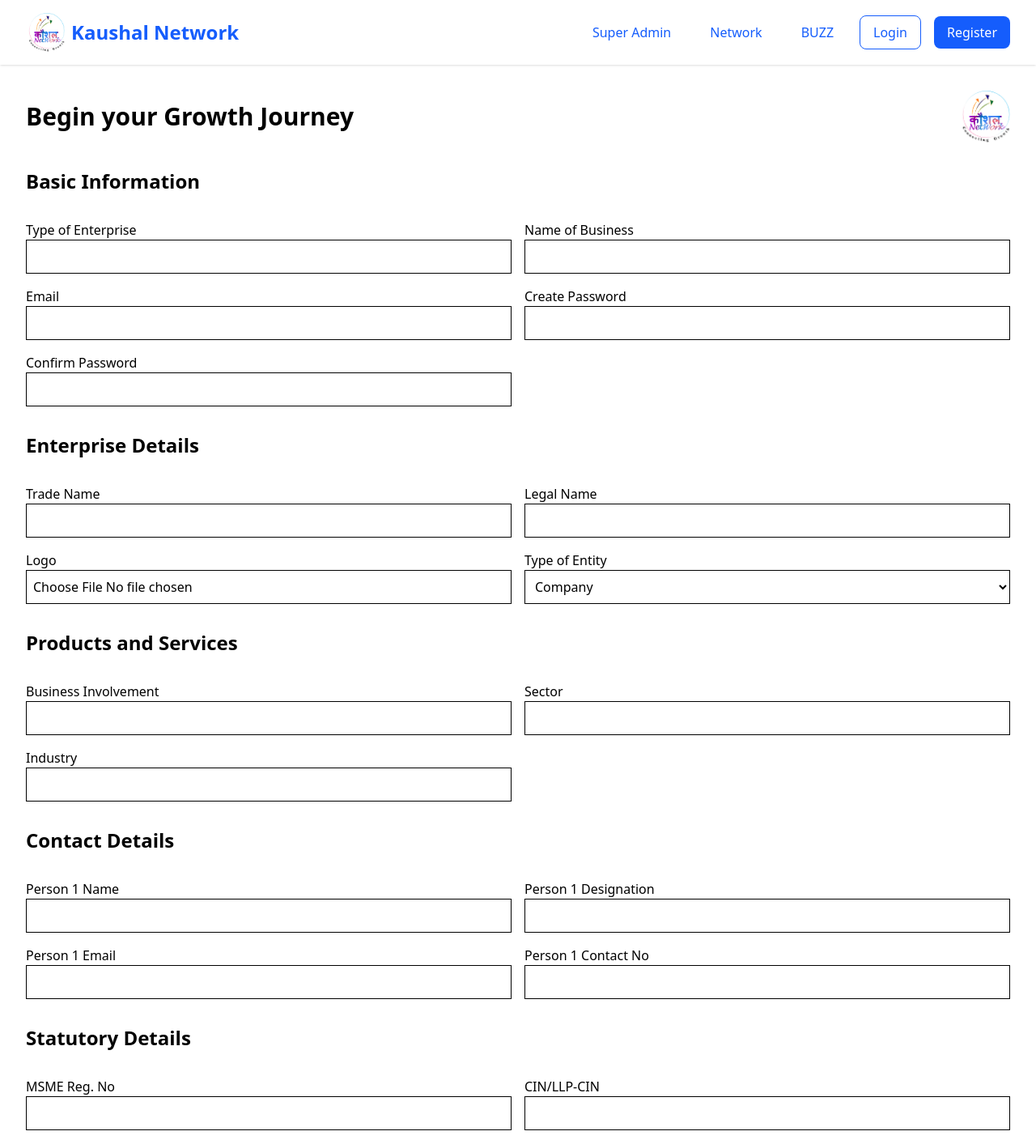
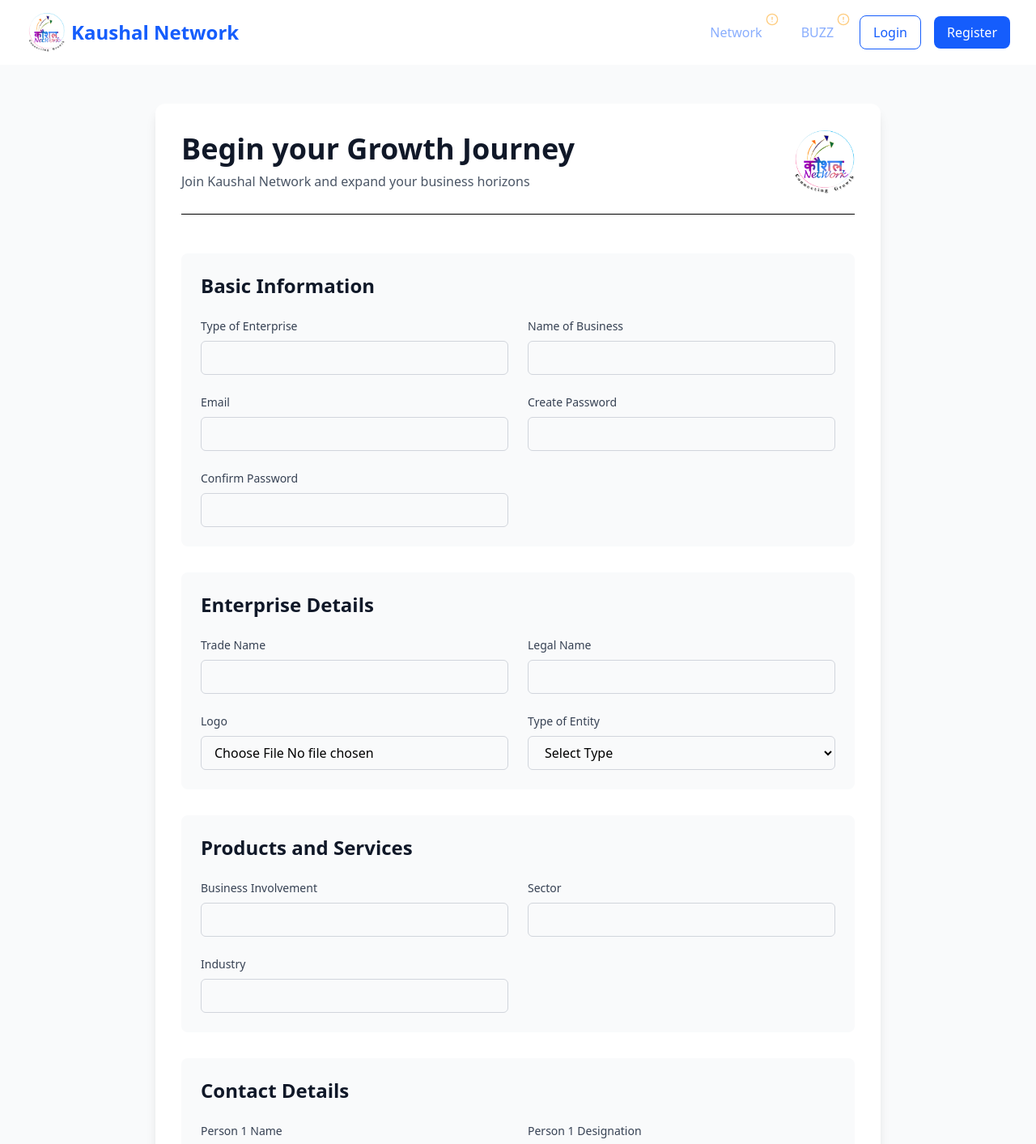
Before and after one commit to KibouSystems/kaushalnetwork-clientserver, a React (Vite) app: page /register-company in a window 1280 px wide. Shown: the top 1413 px of the page at 81% size. Built offline with nearby package versions, Linux system fonts and the light colour scheme.

Commit message:
added disabled btn for network and buzz when user not verified

```diff
--- a/src/App.tsx
+++ b/src/App.tsx
@@ -34,7 +34,7 @@
     }, [dispatch]);
 
     // Only hide the navbar on the exact /admin/dashboard route
-    const hideNavbar = location.pathname === "/admin/dashboard";
+    const hideNavbar = location.pathname === "/superadmin/dashboard";
 
     return (
         <>
@@ -61,8 +61,8 @@
                         </ProtectedAdminRoute>
                     }
                 />
-                <Route path="/admin/dashboard" element={<AdminDashboard />} />
-                <Route path="/admin/login" element={<SuperadminLogin />} />
+                <Route path="/superadmin/dashboard" element={<AdminDashboard />} />
+                <Route path="/superadmin/login" element={<SuperadminLogin />} />
 
                 {/* Catch-all */}
                 <Route path="*" element={<NotFoundPage />} />
--- a/src/components/Navbar.tsx
+++ b/src/components/Navbar.tsx
@@ -1,6 +1,6 @@
 import React, { useState, useEffect } from 'react';
 import { Button } from './ui/button';
-import { Cookie, Menu, X } from 'lucide-react';
+import { Cookie, Menu, X, AlertCircle } from 'lucide-react';
 import { Link, useNavigate } from 'react-router-dom';
 import logoImage from '../logo/image.png'; // Update import
 import { useDispatch, useSelector } from 'react-redux';
@@ -8,6 +8,7 @@
 import { RootState, AppDispatch } from '../app/store';
 import { toast } from 'react-hot-toast';
 import Cookies from 'js-cookie';
+import axios from 'axios';
 
 const Navbar: React.FC = () => {
   const dispatch = useDispatch<AppDispatch>();
@@ -15,6 +16,7 @@
   const navigate = useNavigate();
   const [isOpen, setIsOpen] = useState(false);
   const [isAdminView, setIsAdminView] = useState(false);
+  const [isVerified, setIsVerified] = useState(false);
 
   const toggleMenu = () => setIsOpen(!isOpen);
 
@@ -54,6 +56,24 @@
     }
   }, [navigate]);
 
+  useEffect(() => {
+    const checkVerification = async () => {
+      const token = Cookies.get('auth_token');
+      if (token) {
+        try {
+          const response = await axios.get('http://localhost:3000/api/v0/company/company-user-view', {
+            headers: { Authorization: `Bearer ${token}` }
+          });
+          setIsVerified(response.data.verified);
+        } catch (error) {
+          console.error('Error checking verification:', error);
+        }
+      }
+    };
+
+    checkVerification();
+  }, []);
+
   const handleAdminNavigation = () => {
     const isAdmin = Cookies.get('admin_view') === 'true';
     if (!isAdmin) {
@@ -65,6 +85,14 @@
 
   const handleSuperAdminNavigation = () => {
     window.open('/admin/dashboard', '_blank');
+  };
+
+  const handleUnverifiedClick = (e: React.MouseEvent) => {
+    e.preventDefault();
+    toast.error('Your account needs to be verified to access this feature', {
+      icon: '🔒',
+      duration: 4000,
+    });
   };
 
   return (
@@ -84,12 +112,7 @@
 
         {/* Desktop Nav */}
         <nav className="hidden md:flex space-x-2 lg:space-x-4 items-center">
-          <Button
-            variant="ghost"
-            onClick={handleSuperAdminNavigation}
-          >
-            Super Admin
-          </Button>
+
           {isAdminView ? (
             <Button
               variant="ghost"
@@ -105,10 +128,49 @@
               User View
             </Button>
           )}
-          <Button variant="ghost" onClick={() => navigate('/network')}>Network</Button>
-          <Button variant="ghost" onClick={() => navigate('/buzz')}>
-            BUZZ
-          </Button>
+
+          {/* Network Button */}
+          <div className="relative group">
+            <Button
+              variant="ghost"
+              onClick={isVerified ? () => navigate('/network') : handleUnverifiedClick}
+              className={!isVerified ? 'opacity-50 cursor-not-allowed' : ''}
+            >
+              Network
+              {!isVerified && (
+                <div className="absolute -top-1 -right-1">
+                  <AlertCircle className="w-4 h-4 text-amber-500" />
+                </div>
+              )}
+            </Button>
+            {!isVerified && (
+              <div className="absolute hidden group-hover:block w-48 p-2 bg-amber-50 text-amber-800 text-xs rounded-md -bottom-8 left-1/2 transform -translate-x-1/2 shadow-lg border border-amber-200">
+                Account verification required
+              </div>
+            )}
+          </div>
+
+          {/* Buzz Button */}
+          <div className="relative group">
+            <Button
+              variant="ghost"
+              onClick={isVerified ? () => navigate('/buzz') : handleUnverifiedClick}
+              className={!isVerified ? 'opacity-50 cursor-not-allowed' : ''}
+            >
+              BUZZ
+              {!isVerified && (
+                <div className="absolute -top-1 -right-1">
+                  <AlertCircle className="w-4 h-4 text-amber-500" />
+                </div>
+              )}
+            </Button>
+            {!isVerified && (
+              <div className="absolute hidden group-hover:block w-48 p-2 bg-amber-50 text-amber-800 text-xs rounded-md -bottom-8 left-1/2 transform -translate-x-1/2 shadow-lg border border-amber-200">
+                Account verification required
+              </div>
+            )}
+          </div>
+
           {isAuthenticated ? (
             <Button variant="outline" onClick={handleLogout}>
               Logout
@@ -153,12 +215,31 @@
               User View
             </Button>
           )}
-          <Button variant="ghost" className="w-full text-left" onClick={() => navigate('/network')}>
+
+          <Button
+            variant="ghost"
+            className="w-full text-left relative"
+            onClick={isVerified ? () => navigate('/network') : handleUnverifiedClick}
+            disabled={!isVerified}
+          >
             Network
+            {!isVerified && (
+              <AlertCircle className="w-4 h-4 text-amber-500 absolute right-2 top-1/2 -translate-y-1/2" />
+            )}
           </Button>
-          <Button variant="ghost" className="w-full text-left" onClick={() => navigate('/buzz')}>
+
+          <Button
+            variant="ghost"
+            className="w-full text-left relative"
+            onClick={isVerified ? () => navigate('/buzz') : handleUnverifiedClick}
+            disabled={!isVerified}
+          >
             BUZZ
+            {!isVerified && (
+              <AlertCircle className="w-4 h-4 text-amber-500 absolute right-2 top-1/2 -translate-y-1/2" />
+            )}
           </Button>
+
           {isAuthenticated ? (
             <Button variant="outline" className="w-full text-left" onClick={handleLogout}>
               Logout
@@ -178,6 +259,15 @@
           )}
         </div>
       )}
+
+      {!isVerified && isAuthenticated && (
+        <div className="bg-amber-50 border-t border-amber-200">
+          <div className="max-w-7xl mx-auto px-4 py-2 text-sm text-amber-800 flex items-center justify-center gap-2">
+            <AlertCircle className="w-4 h-4" />
+            Your account is pending verification. Some features will be limited until verification is complete.
+          </div>
+        </div>
+      )}
     </header>
   );
 };
--- a/src/pages/Admin/Dashboard/SuperAdminDashboard.tsx
+++ b/src/pages/Admin/Dashboard/SuperAdminDashboard.tsx
@@ -47,7 +47,7 @@
   expertise: string | null;
 }
 
-export default function AdminDashboard() {
+export default function SuperAdminDashboard() {
   const navigate = useNavigate();
   const [companies, setCompanies] = useState<Company[]>([]);
   const [filteredCompanies, setFilteredCompanies] = useState<Company[]>([]);
@@ -62,7 +62,7 @@
   useEffect(() => {
     const token = Cookies.get('admin_token');
     if (!token) {
-      navigate('/admin/login');
+      navigate('/superadmin/login');
       return;
     }
     setIsAuthenticated(true);
@@ -198,7 +198,7 @@
           {/* Header with logout */}
           <div className="flex justify-between items-center mb-8">
             <div>
-              <h1 className="text-3xl font-bold text-gray-900">Admin Dashboard</h1>
+              <h1 className="text-3xl font-bold text-gray-900"> Super Admin Dashboard</h1>
               <p className="text-gray-600">
                 {filteredCompanies.length} {filteredCompanies.length === 1 ? 'company' : 'companies'} found
               </p>
--- a/src/pages/Admin/Superadmin/SuperadminLogin.tsx
+++ b/src/pages/Admin/Superadmin/SuperadminLogin.tsx
@@ -37,7 +37,7 @@
   return (
     <div className="min-h-screen flex items-center justify-center bg-gray-100">
       <div className="bg-white p-8 rounded-lg shadow-md w-96">
-        <h1 className="text-2xl font-bold mb-6 text-center">Admin Login</h1>
+        <h1 className="text-2xl font-bold mb-6 text-center">Super Admin Login</h1>
         <form onSubmit={handleSubmit} className="space-y-4">
           <div>
             <label className="block text-sm font-medium mb-1">Username</label>
--- a/src/pages/Auth/CompanyUserLogin.tsx
+++ b/src/pages/Auth/CompanyUserLogin.tsx
@@ -33,7 +33,7 @@
           // Also log the stored token
           // console.log('Stored token:', localStorage.getItem('token'));
           toast.success('Login successful!');
-          navigate('/dashboard');
+          navigate('/admin-view');
         } else {
           console.error('No token received');
           toast.error('Login successful but no token received');
--- a/src/pages/RegisterCompany.tsx
+++ b/src/pages/RegisterCompany.tsx
@@ -70,155 +70,236 @@
   }
 
   return (
+    <div className="min-h-screen bg-gray-50 py-12 px-4 sm:px-6 lg:px-8">
+      <div className="max-w-4xl mx-auto bg-white rounded-xl shadow-lg">
         <form onSubmit={handleSubmit} className="space-y-8 p-8">
-      {/* Add Logo and Title */}
-      <div className="flex items-center justify-between mb-8">
-        <h2 className="text-3xl font-bold">Begin your Growth Journey</h2>
-        <img src={logoImage} alt="Kaushal Network" className="h-16 w-16 object-contain" />
+          {/* Header Section */}
+          <div className="flex items-center justify-between mb-12 border-b pb-6">
+            <div>
+              <h2 className="text-4xl font-bold text-gray-900">Begin your Growth Journey</h2>
+              <p className="mt-2 text-gray-600">Join Kaushal Network and expand your business horizons</p>
+            </div>
+            <img src={logoImage} alt="Kaushal Network" className="h-20 w-20 object-contain" />
           </div>
 
-      <h2 className="text-2xl font-bold">Basic Information</h2>
-
-      <div className="grid grid-cols-2 gap-4">
+          {/* Basic Information Section */}
+          <div className="bg-gray-50 p-6 rounded-lg">
+            <h2 className="text-2xl font-bold text-gray-900 mb-6">Basic Information</h2>
+            <div className="grid grid-cols-1 md:grid-cols-2 gap-6">
               <div>
-          <label>Type of Enterprise</label>
-          <input name="typeOfEnterprise" onChange={handleChange} className="border p-2 w-full" />
+                <label className="block text-sm font-medium text-gray-700 mb-2">Type of Enterprise</label>
+                <input
+                  name="typeOfEnterprise"
+                  onChange={handleChange}
+                  className="w-full px-4 py-2 border border-gray-300 rounded-md focus:ring-2 focus:ring-blue-500 focus:border-blue-500"
+                />
               </div>
               <div>
-          <label>Name of Business</label>
-          <input name="nameOfBusiness" onChange={handleChange} className="border p-2 w-full" />
+                <label className="block text-sm font-medium text-gray-700 mb-2">Name of Business</label>
+                <input
+                  name="nameOfBusiness"
+                  onChange={handleChange}
+                  className="w-full px-4 py-2 border border-gray-300 rounded-md focus:ring-2 focus:ring-blue-500 focus:border-blue-500"
+                />
               </div>
               <div>
-          <label>Email</label>
-          <input name="email" type="email" onChange={handleChange} className="border p-2 w-full" />
+                <label className="block text-sm font-medium text-gray-700 mb-2">Email</label>
+                <input
+                  name="email"
+                  type="email"
+                  onChange={handleChange}
+                  className="w-full px-4 py-2 border border-gray-300 rounded-md focus:ring-2 focus:ring-blue-500 focus:border-blue-500"
+                />
               </div>
               <div>
-          <label>Create Password</label>
+                <label className="block text-sm font-medium text-gray-700 mb-2">Create Password</label>
                 <input
                   name="password"
                   type="password"
                   onChange={handleChange}
-            className="border p-2 w-full"
+                  className="w-full px-4 py-2 border border-gray-300 rounded-md focus:ring-2 focus:ring-blue-500 focus:border-blue-500"
                 />
               </div>
               <div>
-          <label>Confirm Password</label>
+                <label className="block text-sm font-medium text-gray-700 mb-2">Confirm Password</label>
                 <input
                   name="confirmPassword"
                   type="password"
                   onChange={handleChange}
-            className="border p-2 w-full"
+                  className="w-full px-4 py-2 border border-gray-300 rounded-md focus:ring-2 focus:ring-blue-500 focus:border-blue-500"
                 />
               </div>
             </div>
+          </div>
 
-      <h2 className="text-2xl font-bold mt-8">Enterprise Details</h2>
-
-      <div className="grid grid-cols-2 gap-4">
+          {/* Enterprise Details Section */}
+          <div className="bg-gray-50 p-6 rounded-lg">
+            <h2 className="text-2xl font-bold text-gray-900 mb-6">Enterprise Details</h2>
+            <div className="grid grid-cols-1 md:grid-cols-2 gap-6">
               <div>
-          <label>Trade Name</label>
-          <input name="tradeName" onChange={handleChange} className="border p-2 w-full" />
+                <label className="block text-sm font-medium text-gray-700 mb-2">Trade Name</label>
+                <input
+                  name="tradeName"
+                  onChange={handleChange}
+                  className="w-full px-4 py-2 border border-gray-300 rounded-md focus:ring-2 focus:ring-blue-500 focus:border-blue-500"
+                />
               </div>
               <div>
-          <label>Legal Name</label>
-          <input name="legalName" onChange={handleChange} className="border p-2 w-full" />
+                <label className="block text-sm font-medium text-gray-700 mb-2">Legal Name</label>
+                <input
+                  name="legalName"
+                  onChange={handleChange}
+                  className="w-full px-4 py-2 border border-gray-300 rounded-md focus:ring-2 focus:ring-blue-500 focus:border-blue-500"
+                />
               </div>
               <div>
-          <label>Logo</label>
+                <label className="block text-sm font-medium text-gray-700 mb-2">Logo</label>
                 <input
                   name="logo"
                   type="file"
                   onChange={handleFileChange}
-            className="border p-2 w-full"
+                  className="w-full px-4 py-2 border border-gray-300 rounded-md focus:ring-2 focus:ring-blue-500 focus:border-blue-500"
                 />
               </div>
               <div>
-          <label>Type of Entity</label>
-          <select name="typeOfEntity" onChange={handleChange} className="border p-2 w-full">
-            <option>Company</option>
-            <option>LLP</option>
-            <option>Proprietor</option>
-            <option>Joint Venture</option>
-            <option>Foreign Company</option>
+                <label className="block text-sm font-medium text-gray-700 mb-2">Type of Entity</label>
+                <select
+                  name="typeOfEntity"
+                  onChange={handleChange}
+                  className="w-full px-4 py-2 border border-gray-300 rounded-md focus:ring-2 focus:ring-blue-500 focus:border-blue-500"
+                >
+                  <option value="">Select Type</option>
+                  <option value="Company">Company</option>
+                  <option value="LLP">LLP</option>
+                  <option value="Proprietor">Proprietor</option>
+                  <option value="Joint Venture">Joint Venture</option>
+                  <option value="Foreign Company">Foreign Company</option>
                 </select>
               </div>
             </div>
+          </div>
 
-      {/* Products and Services */}
-      <h2 className="text-2xl font-bold mt-8">Products and Services</h2>
-
-      <div className="grid grid-cols-2 gap-4">
+          {/* Products and Services Section */}
+          <div className="bg-gray-50 p-6 rounded-lg">
+            <h2 className="text-2xl font-bold text-gray-900 mb-6">Products and Services</h2>
+            <div className="grid grid-cols-1 md:grid-cols-2 gap-6">
               <div>
-          <label>Business Involvement</label>
-          <input name="businessInvolvement" onChange={handleChange} className="border p-2 w-full" />
+                <label className="block text-sm font-medium text-gray-700 mb-2">Business Involvement</label>
+                <input
+                  name="businessInvolvement"
+                  onChange={handleChange}
+                  className="w-full px-4 py-2 border border-gray-300 rounded-md focus:ring-2 focus:ring-blue-500 focus:border-blue-500"
+                />
               </div>
               <div>
-          <label>Sector</label>
-          <input name="sector" onChange={handleChange} className="border p-2 w-full" />
+                <label className="block text-sm font-medium text-gray-700 mb-2">Sector</label>
+                <input
+                  name="sector"
+                  onChange={handleChange}
+                  className="w-full px-4 py-2 border border-gray-300 rounded-md focus:ring-2 focus:ring-blue-500 focus:border-blue-500"
+                />
               </div>
               <div>
-          <label>Industry</label>
-          <input name="industry" onChange={handleChange} className="border p-2 w-full" />
+                <label className="block text-sm font-medium text-gray-700 mb-2">Industry</label>
+                <input
+                  name="industry"
+                  onChange={handleChange}
+                  className="w-full px-4 py-2 border border-gray-300 rounded-md focus:ring-2 focus:ring-blue-500 focus:border-blue-500"
+                />
+              </div>
             </div>
           </div>
 
-      {/* Contact Details */}
-      <h2 className="text-2xl font-bold mt-8">Contact Details</h2>
-
-      <div className="grid grid-cols-2 gap-4">
+          {/* Contact Details Section */}
+          <div className="bg-gray-50 p-6 rounded-lg">
+            <h2 className="text-2xl font-bold text-gray-900 mb-6">Contact Details</h2>
+            <div className="grid grid-cols-1 md:grid-cols-2 gap-6">
               <div>
-          <label>Person 1 Name</label>
-          <input name="contact1.name" onChange={handleChange} className="border p-2 w-full" />
+                <label className="block text-sm font-medium text-gray-700 mb-2">Person 1 Name</label>
+                <input
+                  name="contact1.name"
+                  onChange={handleChange}
+                  className="w-full px-4 py-2 border border-gray-300 rounded-md focus:ring-2 focus:ring-blue-500 focus:border-blue-500"
+                />
               </div>
               <div>
-          <label>Person 1 Designation</label>
+                <label className="block text-sm font-medium text-gray-700 mb-2">Person 1 Designation</label>
                 <input
                   name="contact1.designation"
                   onChange={handleChange}
-            className="border p-2 w-full"
+                  className="w-full px-4 py-2 border border-gray-300 rounded-md focus:ring-2 focus:ring-blue-500 focus:border-blue-500"
                 />
               </div>
               <div>
-          <label>Person 1 Email</label>
+                <label className="block text-sm font-medium text-gray-700 mb-2">Person 1 Email</label>
                 <input
                   name="contact1.email"
                   type="email"
                   onChange={handleChange}
-            className="border p-2 w-full"
+                  className="w-full px-4 py-2 border border-gray-300 rounded-md focus:ring-2 focus:ring-blue-500 focus:border-blue-500"
                 />
               </div>
               <div>
-          <label>Person 1 Contact No</label>
-          <input name="contact1.contactNo" onChange={handleChange} className="border p-2 w-full" />
+                <label className="block text-sm font-medium text-gray-700 mb-2">Person 1 Contact No</label>
+                <input
+                  name="contact1.contactNo"
+                  onChange={handleChange}
+                  className="w-full px-4 py-2 border border-gray-300 rounded-md focus:ring-2 focus:ring-blue-500 focus:border-blue-500"
+                />
+              </div>
             </div>
           </div>
 
-      {/* Statutory Details */}
-      <h2 className="text-2xl font-bold mt-8">Statutory Details</h2>
-
-      <div className="grid grid-cols-2 gap-4">
+          {/* Statutory Details Section */}
+          <div className="bg-gray-50 p-6 rounded-lg">
+            <h2 className="text-2xl font-bold text-gray-900 mb-6">Statutory Details</h2>
+            <div className="grid grid-cols-1 md:grid-cols-2 gap-6">
               <div>
-          <label>MSME Reg. No</label>
-          <input name="statutory.msmeRegNo" onChange={handleChange} className="border p-2 w-full" />
+                <label className="block text-sm font-medium text-gray-700 mb-2">MSME Reg. No</label>
+                <input
+                  name="statutory.msmeRegNo"
+                  onChange={handleChange}
+                  className="w-full px-4 py-2 border border-gray-300 rounded-md focus:ring-2 focus:ring-blue-500 focus:border-blue-500"
+                />
               </div>
               <div>
-          <label>CIN/LLP-CIN</label>
-          <input name="statutory.cin" onChange={handleChange} className="border p-2 w-full" />
+                <label className="block text-sm font-medium text-gray-700 mb-2">CIN/LLP-CIN</label>
+                <input
+                  name="statutory.cin"
+                  onChange={handleChange}
+                  className="w-full px-4 py-2 border border-gray-300 rounded-md focus:ring-2 focus:ring-blue-500 focus:border-blue-500"
+                />
               </div>
               <div>
-          <label>PAN</label>
-          <input name="statutory.pan" onChange={handleChange} className="border p-2 w-full" />
+                <label className="block text-sm font-medium text-gray-700 mb-2">PAN</label>
+                <input
+                  name="statutory.pan"
+                  onChange={handleChange}
+                  className="w-full px-4 py-2 border border-gray-300 rounded-md focus:ring-2 focus:ring-blue-500 focus:border-blue-500"
+                />
               </div>
               <div>
-          <label>GSTIN No.</label>
-          <input name="statutory.gstin" onChange={handleChange} className="border p-2 w-full" />
+                <label className="block text-sm font-medium text-gray-700 mb-2">GSTIN No.</label>
+                <input
+                  name="statutory.gstin"
+                  onChange={handleChange}
+                  className="w-full px-4 py-2 border border-gray-300 rounded-md focus:ring-2 focus:ring-blue-500 focus:border-blue-500"
+                />
               </div>
-        {/* You can similarly add file inputs for attachments */}
+            </div>
           </div>
 
-      <button type="submit" className="bg-blue-600 text-white p-3 rounded mt-6">
-        Submit
+          {/* Submit Button */}
+          <div className="flex justify-end">
+            <button
+              type="submit"
+              className="px-8 py-3 bg-blue-600 text-white font-medium rounded-md hover:bg-blue-700 focus:outline-none focus:ring-2 focus:ring-blue-500 focus:ring-offset-2 transition-colors duration-200"
+            >
+              Submit Registration
             </button>
+          </div>
         </form>
+      </div>
+    </div>
   );
 }
```
Also changed, not shown: 1 other file (tests, documents, lock files or other folders). Lines whose indentation alone changed are shown as unchanged.
